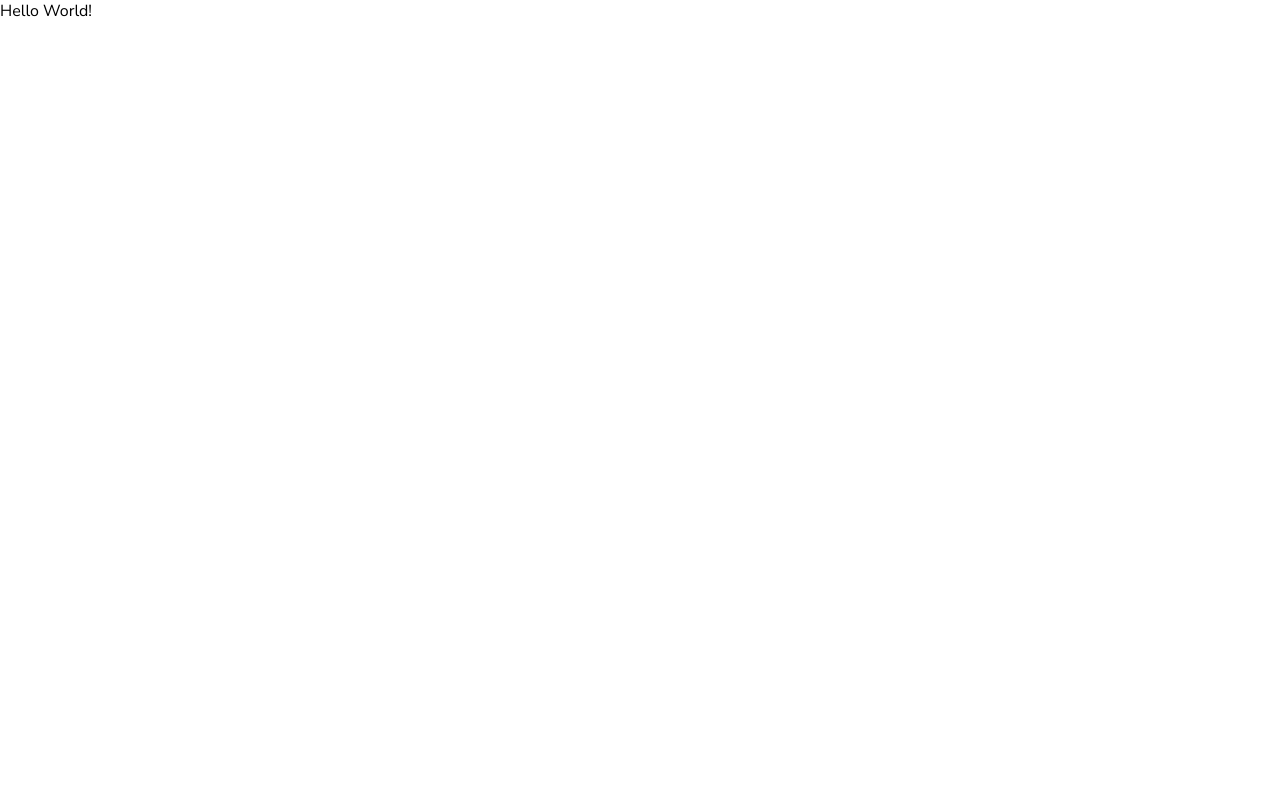
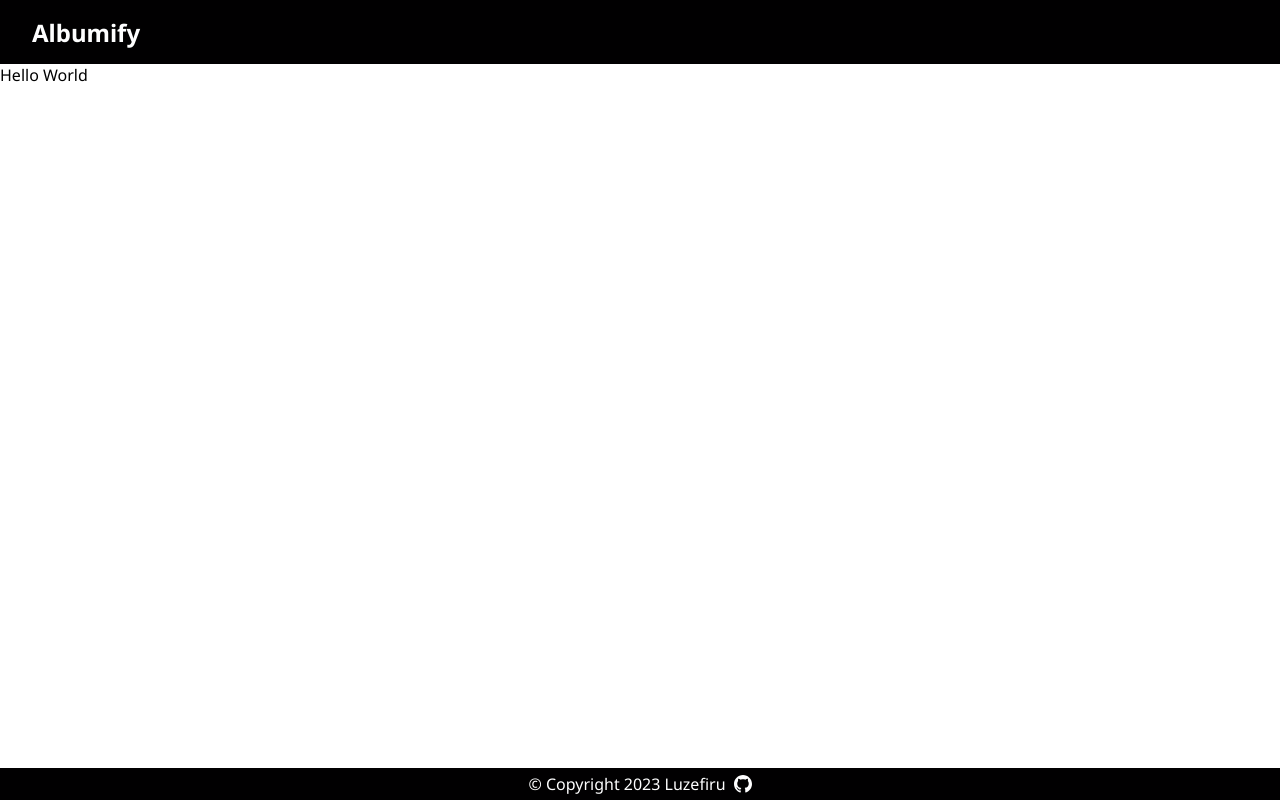
Before and after one commit to Luzefiru/ReCognition, a React (Create React App) app: page / in a window 1280 px wide. Built offline with nearby package versions, Linux system fonts and the light colour scheme; the HTML template or start-up script is replaced by a standard one.

Commit message:
feat: add layout components

```diff
--- a/src/App.css
+++ b/src/App.css
@@ -1,4 +1,4 @@
-@import url('https://fonts.googleapis.com/css2?family=Nunito+Sans:ital,wght@0,200;0,300;0,400;0,600;0,700;0,800;0,900;1,200;1,300;1,400;1,600;1,700;1,800;1,900&display=swap');
+@import url('https://fonts.googleapis.com/css2?family=Noto+Sans:ital,wght@0,100;0,200;0,300;0,400;0,500;0,600;0,700;0,800;0,900;1,100;1,200;1,300;1,400;1,500;1,600;1,700;1,800;1,900&display=swap');
 
 *,
 ::before,
@@ -17,7 +17,12 @@
 }
 
 body,
-html {
+html,
+#root {
   height: 100%;
-  font-family: 'Nunito Sans', sans-serif;
+  font-family: 'Noto Sans', sans-serif;
 }
+
+main {
+  height: calc(100% - 64px - 32px); /* max height - header - footer */
+}
--- a/src/App.jsx
+++ b/src/App.jsx
@@ -1,10 +1,13 @@
 import './App.css';
 import Header from './components/Header';
+import Footer from './components/Footer';
 
 function App() {
   return (
     <>
       <Header />
+      <main>Hello World</main>
+      <Footer />
     </>
   );
 }
--- /dev/null
+++ b/src/components/Footer.css
@@ -0,0 +1,19 @@
+footer {
+  background-color: var(--black);
+  font-size: 1.2rem;
+  height: 32px;
+  display: flex;
+  justify-content: center;
+  align-items: center;
+  gap: 8px;
+  color: var(--white);
+}
+
+footer > a {
+  display: flex;
+  align-items: center;
+}
+
+svg {
+  color: var(--white);
+}
--- /dev/null
+++ b/src/components/Footer.jsx
@@ -0,0 +1,27 @@
+import React from 'react';
+import './Footer.css';
+
+class Footer extends React.Component {
+  render() {
+    return (
+      <footer>
+        <small>&copy; Copyright 2023 Luzefiru</small>{' '}
+        <a href="https://github.com/Luzefiru">
+          <svg
+            xmlns="http://www.w3.org/2000/svg"
+            width="18"
+            height="18"
+            viewBox="0 0 24 24"
+          >
+            <path
+              fill="currentColor"
+              d="M12 0c-6.626 0-12 5.373-12 12 0 5.302 3.438 9.8 8.207 11.387.599.111.793-.261.793-.577v-2.234c-3.338.726-4.033-1.416-4.033-1.416-.546-1.387-1.333-1.756-1.333-1.756-1.089-.745.083-.729.083-.729 1.205.084 1.839 1.237 1.839 1.237 1.07 1.834 2.807 1.304 3.492.997.107-.775.418-1.305.762-1.604-2.665-.305-5.467-1.334-5.467-5.931 0-1.311.469-2.381 1.236-3.221-.124-.303-.535-1.524.117-3.176 0 0 1.008-.322 3.301 1.23.957-.266 1.983-.399 3.003-.404 1.02.005 2.047.138 3.006.404 2.291-1.552 3.297-1.23 3.297-1.23.653 1.653.242 2.874.118 3.176.77.84 1.235 1.911 1.235 3.221 0 4.609-2.807 5.624-5.479 5.921.43.372.823 1.102.823 2.222v3.293c0 .319.192.694.801.576 4.765-1.589 8.199-6.086 8.199-11.386 0-6.627-5.373-12-12-12z"
+            />
+          </svg>
+        </a>
+      </footer>
+    );
+  }
+}
+
+export default Footer;
--- /dev/null
+++ b/src/components/Header.css
@@ -0,0 +1,13 @@
+header {
+  height: 64px;
+  padding: 0 32px;
+  display: flex;
+  align-items: center;
+  background-color: var(--black);
+}
+
+.header__title {
+  color: var(--white);
+  font-weight: 700;
+  font-size: 1.5rem;
+}
--- a/src/components/Header.jsx
+++ b/src/components/Header.jsx
@@ -1,7 +1,12 @@
 import React from 'react';
+import './Header.css';
 
 const Header = () => {
-  return <div>Hello World!</div>;
+  return (
+    <header>
+      <span className="header__title">Albumify</span>
+    </header>
+  );
 };
 
 export default Header;
```
